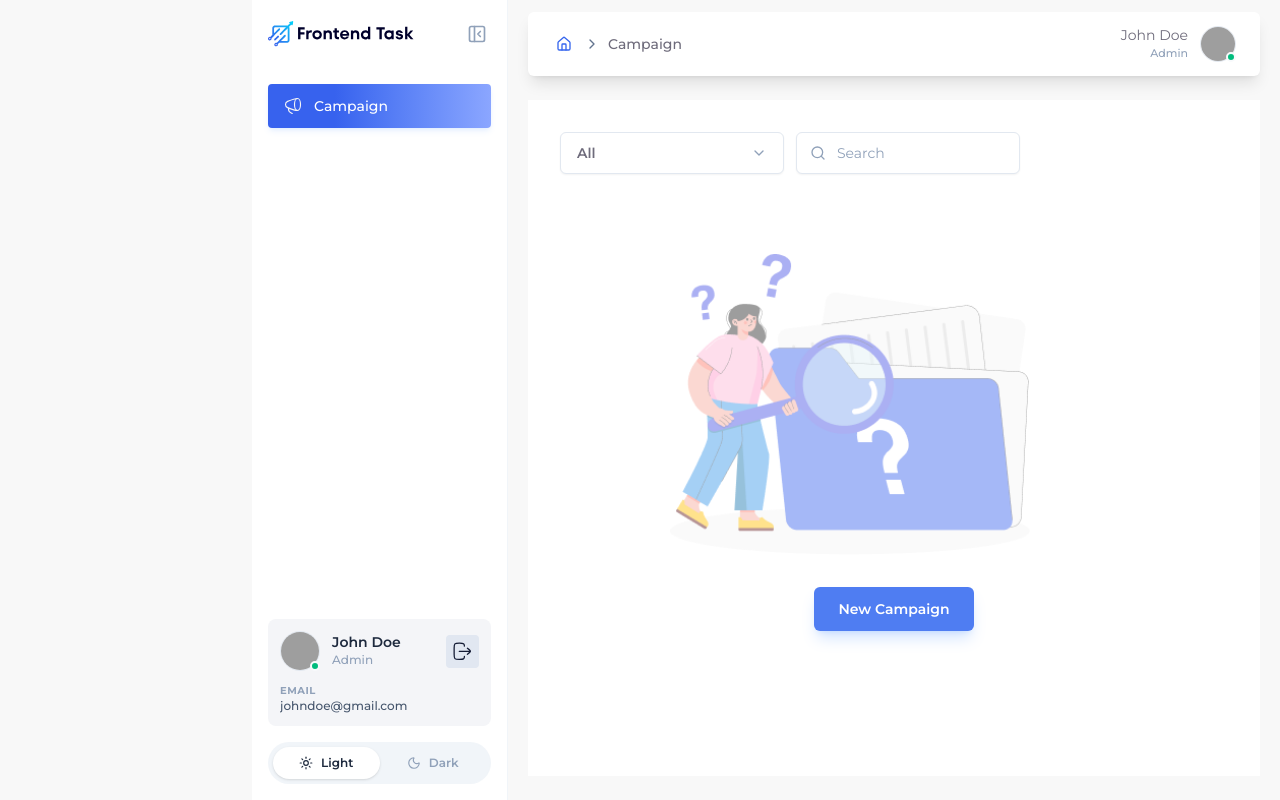
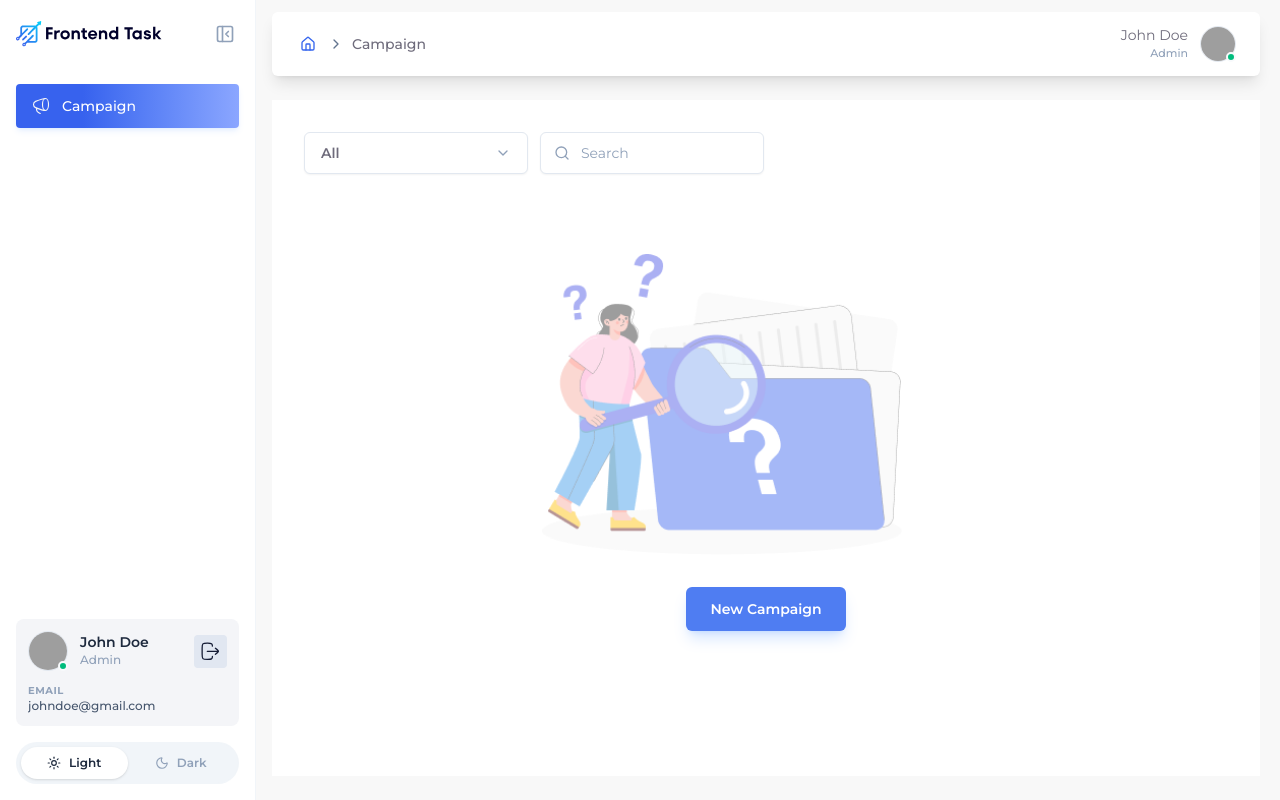
Before and after one commit to thenikhilagarwal/frontend-task-for-demo, a React (Vite) app: page / in a window 1280 px wide. Built offline with nearby package versions, Linux system fonts and the light colour scheme; grey boxes are pictures that could not be loaded.

Commit message:
Change sidebar to fixed positioning

```diff
--- a/src/components/Sidebar.jsx
+++ b/src/components/Sidebar.jsx
@@ -29,7 +29,7 @@ export default function Sidebar({ theme, setTheme, activeTab, setActiveTab }) {
 
 
   return (
-    <aside className={`border-r border-slate-100 dark:border-slate-800 bg-white dark:bg-slate-900 flex flex-col justify-between h-screen top-0 transition-all duration-300 select-none ${isSidebarCollapsed ? 'w-15' : 'w-64'}`}>
+    <aside className={`fixed left-0 border-r border-slate-100 dark:border-slate-800 bg-white dark:bg-slate-900 flex flex-col justify-between h-screen top-0 transition-all duration-300 select-none ${isSidebarCollapsed ? 'w-15' : 'w-64'}`}>
       {/* Top Brand Header */}
       <div>
         <div className="flex items-center justify-between px-4 py-5">
```
